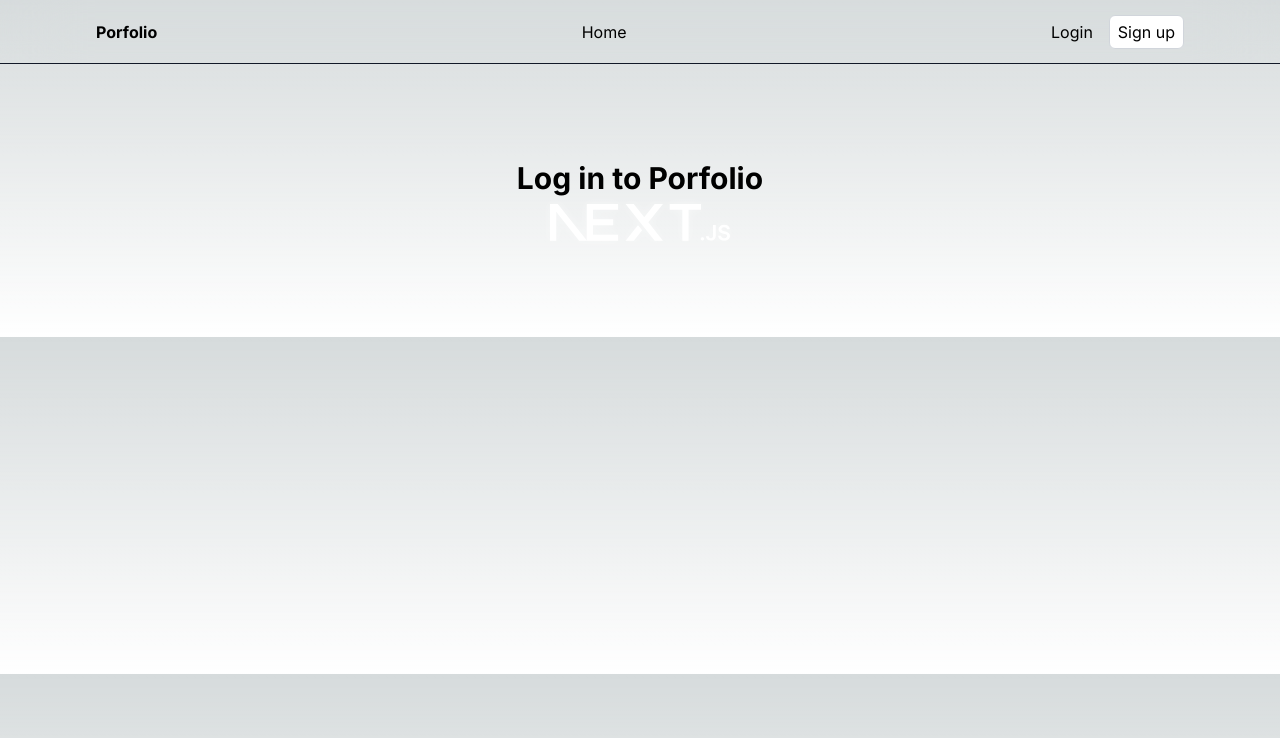
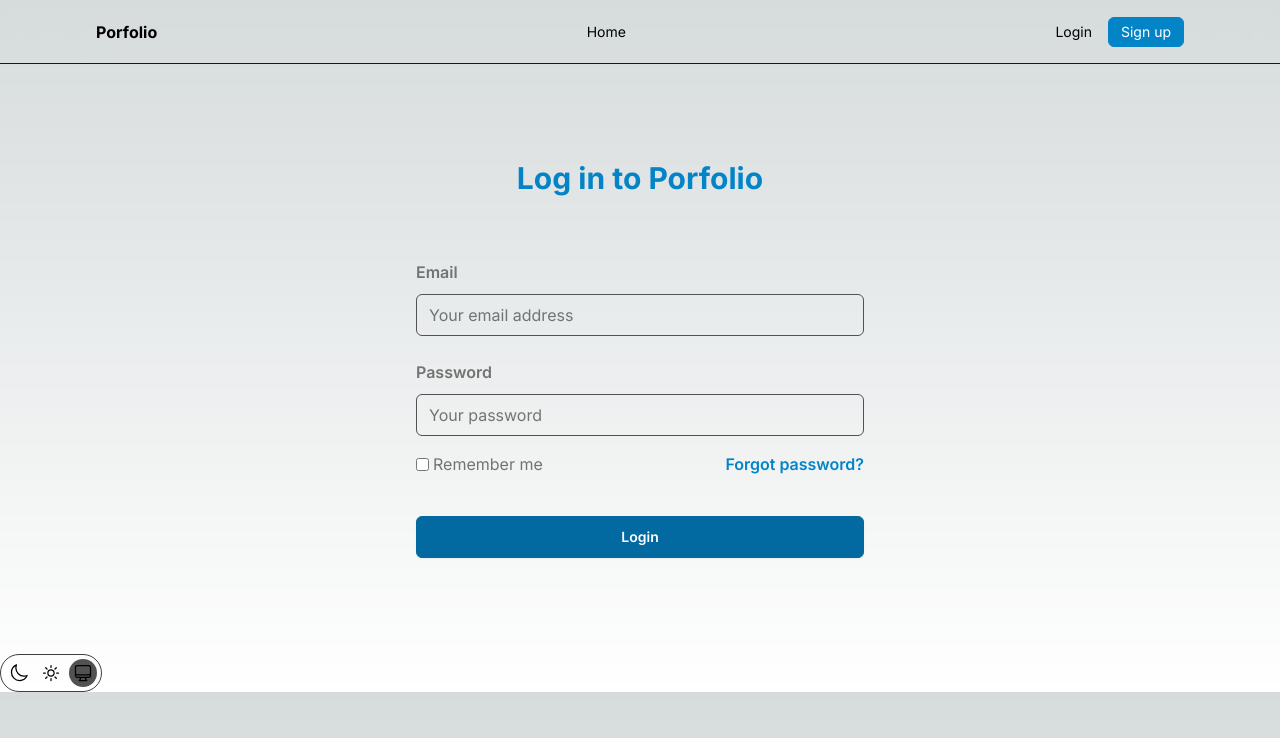
Before and after one commit to portfolio-ctb/pf-frontend, a Next.js app: page /login in a window 1280 px wide. Shown: the top 738 px of the page. Built offline with nearby package versions, Linux system fonts and the light colour scheme.

Commit message:
feat(login): implement UI, add switch mode button

```diff
--- a/app/Header.tsx
+++ b/app/Header.tsx
@@ -7,12 +7,12 @@ const Header = () => {
       <h1 className='font-bold'>Porfolio</h1>
       <div className='grow'>
         <div className='flex items-center justify-center gap-4'>
-          <Link href={''} className='hover:text-gray-200'>Home</Link>
+          <Link href={''} className='hover:text-sky-600 text-sm'>Home</Link>
         </div>
       </div>
       <div className='flex gap-4 items-center'>
-        <Link href={'login'} className='hover:text-gray-200'>Login</Link>
-        <Link href={'register'} className='px-2 py-1 border border-gray-300 rounded-md text-black bg-white hover:bg-black hover:text-white'>Sign up</Link>
+        <Link href={'login'} className='text-sm hover:text-sky-600'>Login</Link>
+        <Link href={'register'} className='px-3 text-sm py-1 border border-sky-600 rounded-md text-white bg-sky-600 hover:bg-transparent hover:text-sky-600'>Sign up</Link>
       </div>
     </div>
   )
--- /dev/null
+++ b/app/components/Input.tsx
@@ -0,0 +1,21 @@
+import React from 'react'
+
+interface IInput {
+  type: string;
+  placeholder?: string;
+  label: string;
+  htmlFor?: string
+}
+
+const Input = ({ type, placeholder, label, htmlFor }: IInput) => {
+  return (
+    <div>
+      <label htmlFor={htmlFor} className='font-semibold leading-6 text-neutral-500'>{label}</label>
+      <div className='mt-2.5'>
+        <input type={type} placeholder={placeholder} name={htmlFor} className='w-full focus:border-sky-700 focus-visible:outline-none px-3 py-2 placeholder:text-neutral-500 text-gray-300 rounded-md bg-transparent border-neutral-600 border' />
+      </div>
+    </div>
+  )
+}
+
+export default Input
--- /dev/null
+++ b/app/components/SwitchMode.tsx
@@ -0,0 +1,55 @@
+"use client"
+import Image from 'next/image'
+import React, { useEffect, useState } from 'react'
+import { Mode } from '../constants/SwitchMode'
+
+const SwitchMode = () => {
+  const [mode, setMode] = useState<Mode>()
+  useEffect(() => {
+    if (localStorage.theme === 'dark') {
+      document.documentElement.classList.add('dark')
+      setMode(Mode.DARK)
+    }
+    else if (!('theme' in localStorage) && window.matchMedia('(prefers-color-scheme: dark)').matches) {
+      document.documentElement.classList.add('dark')
+      setMode(Mode.DEFAULT)
+    }
+    else if (localStorage.theme === 'light') {
+      setMode(Mode.LIGHT)
+      document.documentElement.classList.add('light')
+    }
+    else {
+      setMode(Mode.DEFAULT)
+      document.documentElement.classList.remove('dark')
+    }
+  }, [])
+  const changeMode = (mode: Mode) => {
+    setMode(mode)
+    if (mode === Mode.DEFAULT) {
+      localStorage.removeItem('theme')
+      return;
+    }
+    localStorage.theme = mode
+  }
+
+  return (
+    <div className='border border-neutral-700 flex items-center justify-center w-fit px-1 py-1 gap-1 rounded-full'>
+      <button className={`transition-colors duration-300 w-7 rounded-full p-1 ${mode === Mode.DARK && 'bg-neutral-600'}`} onClick={() => changeMode(Mode.DARK)}>
+        <svg fill="none" stroke="currentColor" strokeWidth={1.5} viewBox="0 0 24 24" xmlns="http://www.w3.org/2000/svg" aria-hidden="true">
+          <path strokeLinecap="round" strokeLinejoin="round" d="M21.752 15.002A9.718 9.718 0 0118 15.75c-5.385 0-9.75-4.365-9.75-9.75 0-1.33.266-2.597.748-3.752A9.753 9.753 0 003 11.25C3 16.635 7.365 21 12.75 21a9.753 9.753 0 009.002-5.998z" />
+        </svg>
+      </button>
+      <button className={`transition-colors duration-300 w-7 rounded-full p-1 ${mode === Mode.LIGHT && 'bg-neutral-600'}`} onClick={() => changeMode(Mode.LIGHT)}>
+        <svg fill="none" stroke="currentColor" strokeWidth={1.5} viewBox="0 0 24 24" xmlns="http://www.w3.org/2000/svg" aria-hidden="true">
+          <path strokeLinecap="round" strokeLinejoin="round" d="M12 3v2.25m6.364.386l-1.591 1.591M21 12h-2.25m-.386 6.364l-1.591-1.591M12 18.75V21m-4.773-4.227l-1.591 1.591M5.25 12H3m4.227-4.773L5.636 5.636M15.75 12a3.75 3.75 0 11-7.5 0 3.75 3.75 0 017.5 0z" />
+        </svg></button>
+      <button className={`transition-colors duration-300 w-7 rounded-full p-1 ${mode === Mode.DEFAULT && 'bg-neutral-600'}`} onClick={() => changeMode(Mode.DEFAULT)}>
+        <svg fill="none" stroke="currentColor" strokeWidth={1.5} viewBox="0 0 24 24" xmlns="http://www.w3.org/2000/svg" aria-hidden="true">
+          <path strokeLinecap="round" strokeLinejoin="round" d="M9 17.25v1.007a3 3 0 01-.879 2.122L7.5 21h9l-.621-.621A3 3 0 0115 18.257V17.25m6-12V15a2.25 2.25 0 01-2.25 2.25H5.25A2.25 2.25 0 013 15V5.25m18 0A2.25 2.25 0 0018.75 3H5.25A2.25 2.25 0 003 5.25m18 0V12a2.25 2.25 0 01-2.25 2.25H5.25A2.25 2.25 0 013 12V5.25" />
+        </svg>
+      </button>
+    </div>
+  )
+}
+
+export default SwitchMode
--- /dev/null
+++ b/app/constants/SwitchMode.ts
@@ -0,0 +1,3 @@
+export enum Mode {
+  DARK='dark', LIGHT='light', DEFAULT='default'
+}
--- a/app/layout.tsx
+++ b/app/layout.tsx
@@ -1,7 +1,7 @@
 import './globals.css'
 import { Inter } from 'next/font/google'
 import Header from './Header'
-
+import SwitchMode from './components/SwitchMode'
 const inter = Inter({ subsets: ['latin'] })
 
 export const metadata = {
@@ -15,10 +15,11 @@ export default function RootLayout({
   children: React.ReactNode
 }) {
   return (
-    <html lang="en" className='dark'>
+    <html lang="en">
       <body className={inter.className}>
         <Header />
         {children}
+        <SwitchMode />
       </body>
     </html>
   )
--- a/app/login/page.tsx
+++ b/app/login/page.tsx
@@ -1,18 +1,31 @@
-import Image from 'next/image'
 import React from 'react'
+import Input from '../components/Input'
 
 const Login = () => {
   return (
-    <div className='flex flex-col justify-center items-center p-24 gap-2 bg-none'>
-      <h1 className='font-bold text-3xl'>Log in to Porfolio</h1>
-      <Image
-        className="relative dark:drop-shadow-[0_0_0.3rem_#ffffff70] dark:invert"
-        src="/next.svg"
-        alt="Next.js Logo"
-        width={180}
-        height={37}
-        priority
-      />
+    <div className='mx-auto lg:p-24 p-6 gap-2 bg-none'>
+      <h1 className='font-bold mx-auto text-3xl max-w-2xl text-center text-sky-600'>Log in to Porfolio</h1>
+      <form action="#" method='POST' className='mx-auto mt-16 max-w-md'>
+        <div className='grid grid-cols-1 gap-x-8 gap-y-6'>
+          <Input type='email' placeholder='Your email address' label='Email' htmlFor='email' />
+          <Input type='password' placeholder='Your password' label='Password' htmlFor='password' />
+        </div>
+        <div className='flex justify-between mt-4'>
+          <div className='flex items-center'>
+            <input type="checkbox" className='mr-1 filter-none accent-sky-600' id='remember' name='remember' />
+            <label htmlFor="remember" className='text-neutral-500'>Remember me</label>
+          </div>
+          <a href="/forgot-password" className='text-sky-600 font-semibold'>Forgot password?</a>
+        </div>
+        <div className="mt-10">
+          <button
+            type="submit"
+            className="block w-full border border-sky-700 rounded-md hover:border hover:border-sky-700 bg-sky-700 px-3.5 py-2.5 text-center text-sm font-semibold text-white shadow-sm hover:bg-transparent hover:text-sky-600 focus-visible:outline focus-visible:outline-2 focus-visible:outline-offset-2 focus-visible:outline-sky-600"
+          >
+            Login
+          </button>
+        </div>
+      </form>
     </div>
   )
 }
```
Also changed, not shown: app/signup/page.tsx (added).
